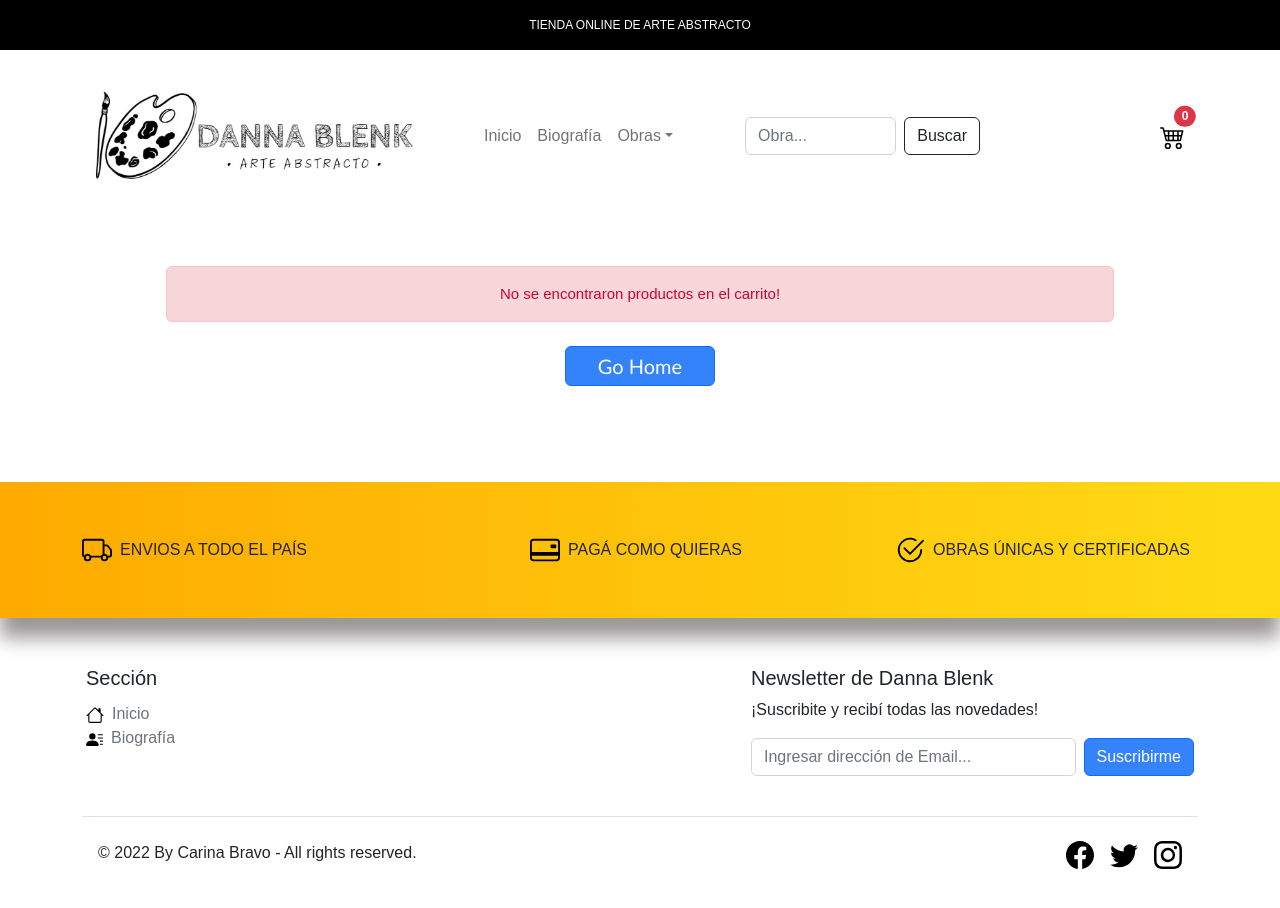
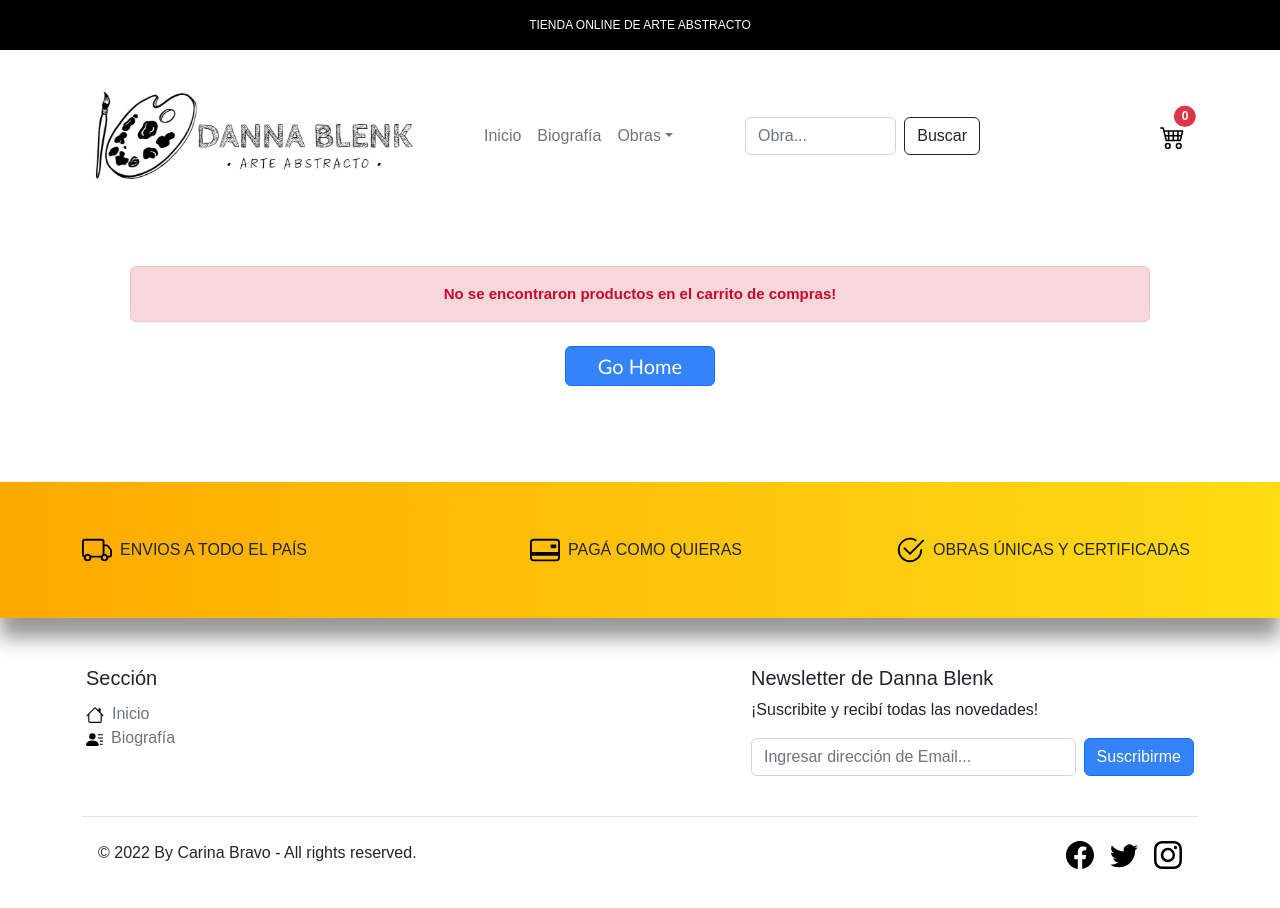
Before and after one commit to carinabravo/tienda-de-arte, a React (Create React App) app: page /cart in a window 1280 px wide. Shown: the top 908 px of the page. Built offline with nearby package versions, Linux system fonts and the light colour scheme.

Commit message:
se hacen ajustes de medida

```diff
--- a/src/components/Cart.jsx
+++ b/src/components/Cart.jsx
@@ -11,8 +11,10 @@ const Cart = () => {
         return (
             <div className="container">
                 <div className="row py-5 px-5">
-                    <div className="col-md-12 text-center mb-5 px-5">
-                        <div className="alert alert-product alert-danger" role="alert">No se encontraron productos en el carrito!</div>
+                    <div className="col-md-12 text-center mb-5">
+                        <div className="alert alert-product alert-danger" style={{ fontSize: "15px", color: "#cc062e" }}
+                            role="alert"><b>No se encontraron productos en el carrito de compras!</b>
+                        </div>
                         <Link to={"/"} className="btn btn-volver btn-primary mt-2">Go Home</Link>
                     </div>
                 </div>
@@ -47,17 +49,16 @@ const Cart = () => {
                                     <td className="align-middle" style={{ fontSize: "15px" }}>${item.quantity * item.price}</td>
                                     <td className="align-middle text-end px-5">
                                         <Link onClick={() => { removeItem(item.id) }} title={"Eliminar producto"}>
-                                            <img src={"/images/logo e iconos/trash.svg"} alt={"Eliminar producto"} style={{ width: "22px" }} />
+                                            <img src={"/images/logo e iconos/trash.svg"} alt={"Eliminar producto"} />
                                         </Link></td>
                                 </tr>
                             ))
                             }
                             <tr>
-                                <td>&nbsp;</td>
-                                <td>&nbsp;</td>
-                                <td className="align-middle" style={{ fontSize: "20px" }}><b>Total a pagar:</b></td>
-                                <td className="align-middle" style={{ fontSize: "20px" }}><b>${sumaTotal()}</b></td>
-                                <td className="align-middle text-end"><button className="btn btn-primary">Finalizar compra</button></td>
+                                <td colSpan={2}>&nbsp;</td>
+                                <td className="align-middle" style={{ fontSize: "18px" }}><b>Total a pagar:</b></td>
+                                <td className="align-middle" style={{ fontSize: "18px" }}><b>${sumaTotal()}</b></td>
+                                <td className="align-middle text-end"><Link to={"/checkout"} className="btn btn-success">Finalizar compra</Link></td>
                             </tr>
                         </tbody>
                     </table>
--- a/src/components/cart.css
+++ b/src/components/cart.css
@@ -1,8 +1,3 @@
-.alert-product{
-font-size: 15px;
-color: #cc062e;
-}
-
 .btn-volver {
     font-family: "Gill Sans", "Gill Sans MT", Calibri, "Trebuchet MS", sans-serif;
     padding-top: 10px;
```
